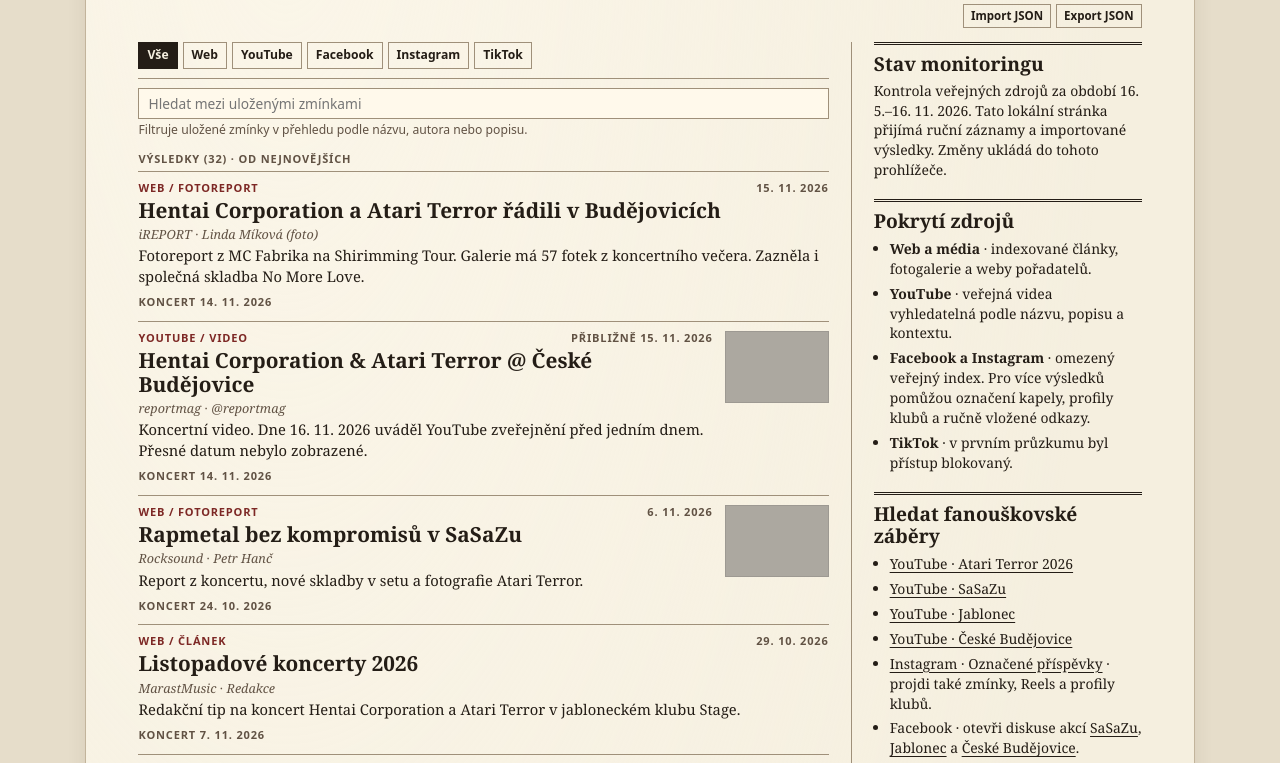
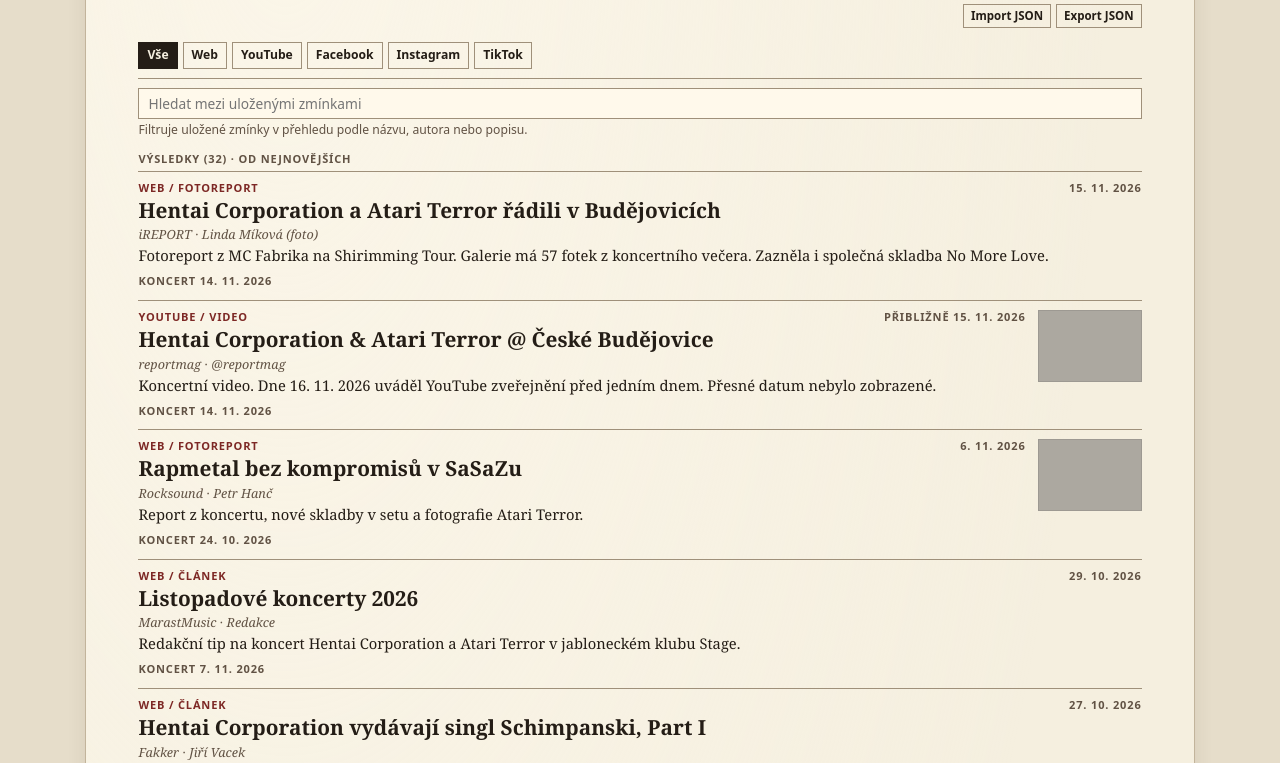
Before and after one commit to atariterror-band/at-monitoring, a plain HTML site: page index.html in a window 1280 px wide. Shown: the part 182-945 px from the top of the page. Drawn offline with Linux system fonts and the light colour scheme; grey boxes are pictures that could not be loaded.

Commit message:
Remove monitoring sidebar and widen mention feed

```diff
--- a/index.html
+++ b/index.html
@@ -42,8 +42,7 @@ button:hover, a:hover { color: var(--accent); }
 :focus-visible { outline: 2px solid var(--accent); outline-offset: 3px; }
 a { color: inherit; text-underline-offset: 3px; }
 .utility button { font: 650 .72rem/1.2 var(--sans); padding: 4px 7px; background: transparent; }
-.layout { display: grid; grid-template-columns: minmax(0, 1fr) minmax(220px, 29%); gap: 22px; margin-top: 14px; }
-aside { border-left: 1px solid var(--rule); padding-left: 22px; min-width: 0; }
+.layout { margin-top: 14px; }
 .muted, .meta { color: var(--muted); }
 .meta, .eyebrow { font: 700 .69rem/1.35 var(--sans); letter-spacing: .075em; text-transform: uppercase; }
 .eyebrow { color: var(--accent); }
@@ -62,12 +61,6 @@ aside { border-left: 1px solid var(--rule); padding-left: 22px; min-width: 0; }
 .card p { margin-bottom: 2px; font-size: .92rem; }
 .card .small { color: var(--muted); font-size: .79rem; font-style: italic; }
 .card img { order: 1; width: clamp(64px, 13vw, 104px); aspect-ratio: 16 / 11; object-fit: cover; flex: none; border: 1px solid var(--rule); filter: grayscale(1) sepia(.16) contrast(1.13); }
-.panel { border-top: 3px double var(--ink); padding-top: 8px; margin-bottom: 19px; }
-.panel h2 { margin-bottom: 5px; font: 700 1.2rem/1.18 var(--headline); }
-.panel p, .panel li { font-size: .87rem; }
-.panel ul { margin: 6px 0 0; padding-left: 16px; }
-.panel li + li { margin-top: 5px; }
-.panel .count { margin-top: 8px; }
 summary { cursor: pointer; font-weight: 700; }
 details { margin-top: 11px; padding-top: 7px; border-top: 1px solid var(--rule); }
 details .cards { margin-top: 8px; }
@@ -78,8 +71,6 @@ label { display: grid; gap: 4px; font-size: .88rem; min-width: 0; }
 .empty { padding: 8px 0 12px; }
 @media (max-width: 720px) {
   main { min-height: 100vh; margin: 0; padding: 14px 15px 32px; border: 0; }
-  .layout { grid-template-columns: minmax(0, 1fr); }
-  aside { border-left: 0; padding-left: 0; }
 }
 @media (max-width: 410px) { form { grid-template-columns: 1fr; } }
 </style>
@@ -117,26 +108,6 @@ label { display: grid; gap: 4px; font-size: .88rem; min-width: 0; }
 </form>
 </details>
 </section>
-<aside aria-label="Stav pokrytí">
-<div class="panel"><h2>Stav monitoringu</h2><p>Kontrola veřejných zdrojů za období 16. 5.–16. 11. 2026. Tato lokální stránka přijímá ruční záznamy a importované výsledky. Změny ukládá do tohoto prohlížeče.</p></div>
-<div class="panel"><h2>Pokrytí zdrojů</h2><ul>
-<li><strong>Web a média</strong> · indexované články, fotogalerie a weby pořadatelů.</li>
-<li><strong>YouTube</strong> · veřejná videa vyhledatelná podle názvu, popisu a kontextu.</li>
-<li><strong>Facebook a Instagram</strong> · omezený veřejný index. Pro více výsledků pomůžou označení kapely, profily klubů a ručně vložené odkazy.</li>
-<li><strong>TikTok</strong> · v prvním průzkumu byl přístup blokovaný.</li>
-</ul></div>
-<div class="panel"><h2>Hledat fanouškovské záběry</h2>
-<ul>
-<li><a href="https://www.youtube.com/results?search_query=Atari+Terror+2026" target="_blank" rel="noopener noreferrer">YouTube · Atari Terror 2026</a></li>
-<li><a href="https://www.youtube.com/results?search_query=Atari+Terror+SaSaZu" target="_blank" rel="noopener noreferrer">YouTube · SaSaZu</a></li>
-<li><a href="https://www.youtube.com/results?search_query=Atari+Terror+Shirimming+Jablonec" target="_blank" rel="noopener noreferrer">YouTube · Jablonec</a></li>
-<li><a href="https://www.youtube.com/results?search_query=Hentai+Corporation+Atari+Terror+%C4%8Cesk%C3%A9+Bud%C4%9Bjovice" target="_blank" rel="noopener noreferrer">YouTube · České Budějovice</a></li>
-<li><a href="https://www.instagram.com/atari_terror_oficialni/tagged/" target="_blank" rel="noopener noreferrer">Instagram · Označené příspěvky</a> · projdi také zmínky, Reels a profily klubů.</li>
-<li>Facebook · otevři diskuse akcí <a href="https://www.facebook.com/events/4371440943078171" target="_blank" rel="noopener noreferrer">SaSaZu</a>, <a href="https://www.facebook.com/events/916986561423071/" target="_blank" rel="noopener noreferrer">Jablonec</a> a <a href="https://www.facebook.com/events/860188456840327/" target="_blank" rel="noopener noreferrer">České Budějovice</a>.</li>
-</ul>
-<p class="count">Na Facebooku a Instagramu může být potřeba přihlášení. U nálezu zkopíruj odkaz na konkrétní příspěvek a přidej jej spolu s autorem a datem publikace.</p>
-</div>
-</aside>
 </div>
 </main>
 <script>
```
